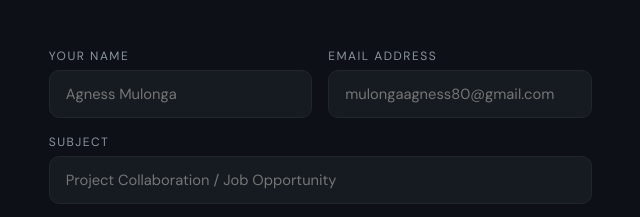
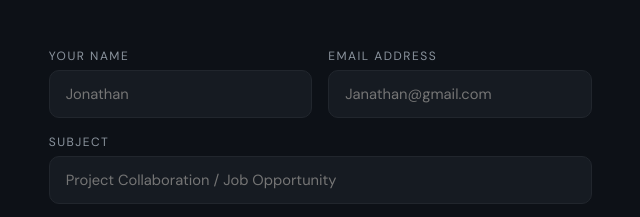
Before and after one commit to MUKANZUJR/Portfolio, a website built with Parcel: page index.html in a window 1280 px wide. Shown: the part 4731-4948 px from the top of the page, 586-1226 px from the left. Built offline with nearby package versions, Linux system fonts and the light colour scheme; files whose address does not match are found by name.

Commit message:
Update contact form placeholders

```diff
--- a/index.html
+++ b/index.html
@@ -516,11 +516,11 @@
           <div class="form-row">
             <div class="form-group">
               <label for="f-name">Your Name</label>
-              <input type="text" id="f-name" placeholder="Agness Mulonga" required>
+              <input type="text" id="f-name" placeholder="Jonathan" required>
             </div>
             <div class="form-group">
               <label for="f-email">Email Address</label>
-              <input type="email" id="f-email" placeholder="mulongaagness80@gmail.com" required>
+              <input type="email" id="f-email" placeholder="Janathan@gmail.com" required>
             </div>
           </div>
           <div class="form-group">
```
